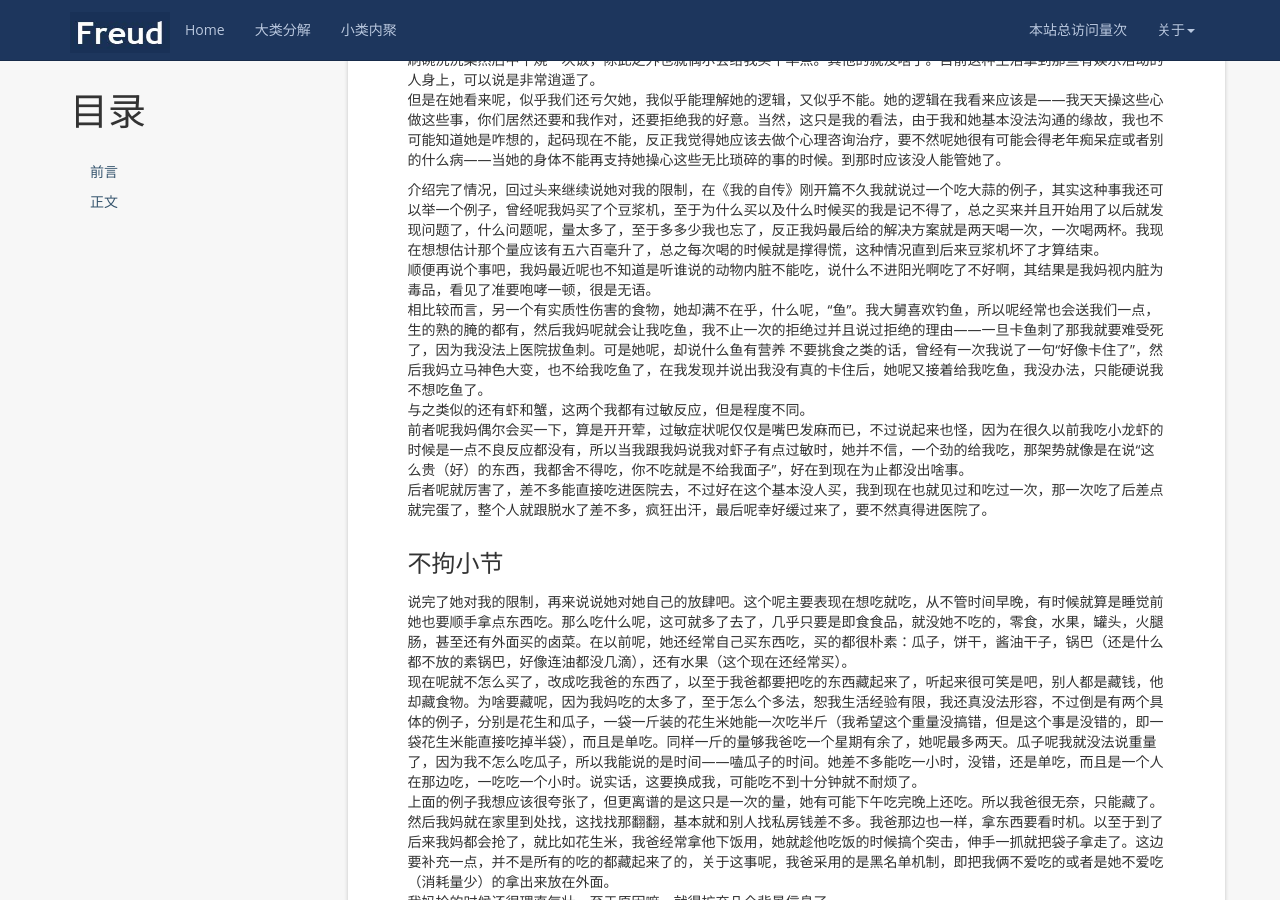
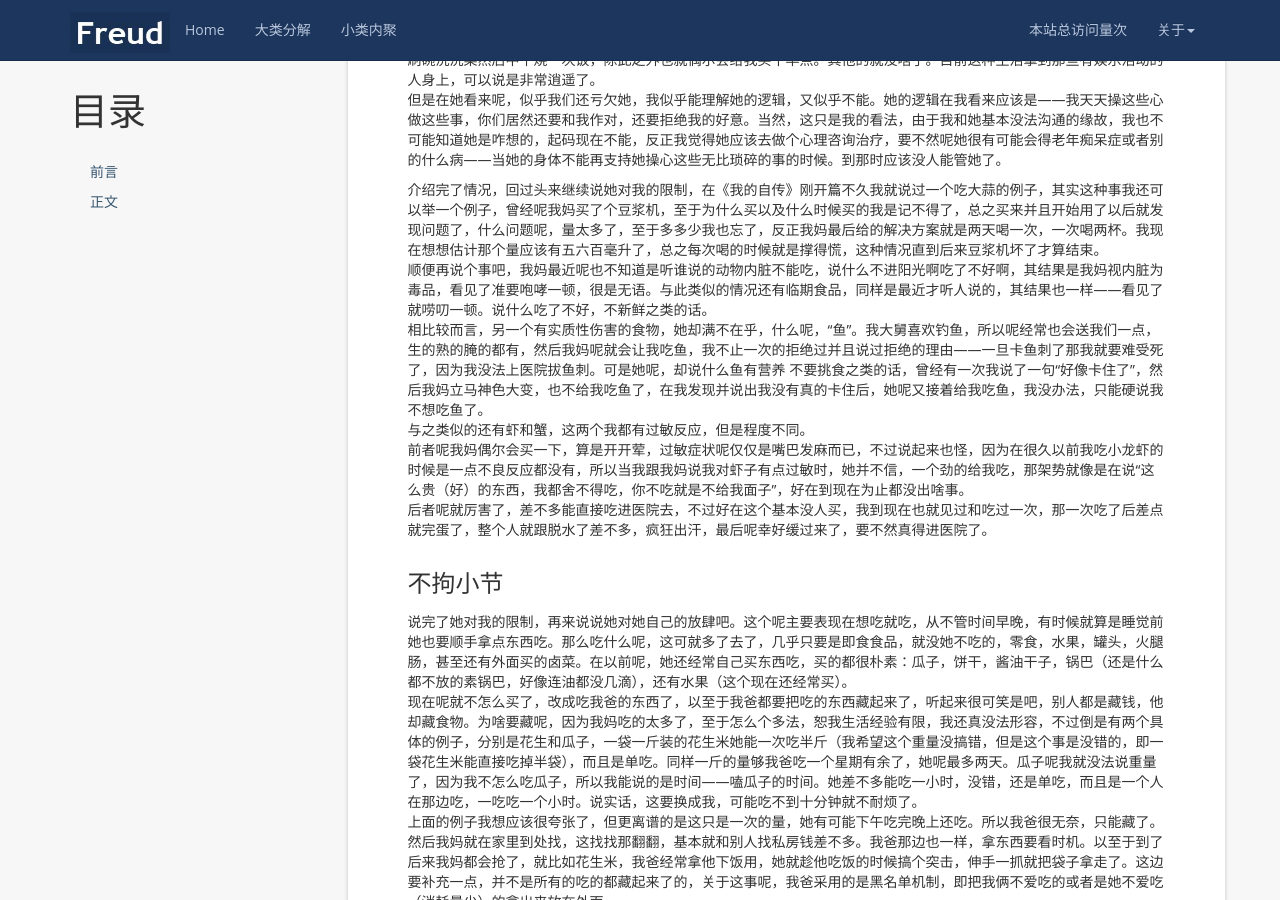
Before and after one commit to kljzndx/My-Blog, a Jekyll site: the page built from _posts/2022-11-23-细说家庭关系.md, in a window 1280 px wide and 900 px high, scrolled down 3966 px. Built offline with Jekyll 4.4.1, drawn with Linux system fonts in a browser that asks for light colours; nearby versions of some CDN libraries; comment, search, counter and statistics services are not loaded.

Commit message:
写作进度同步---临期食品唠叨

```diff
--- a/_posts/2022-11-23-细说家庭关系.md
+++ b/_posts/2022-11-23-细说家庭关系.md
@@ -97,7 +97,7 @@ ok，我妈的身体已经介绍完了，由于我爸的身体没这么奇葩，
 但是在她看来呢，似乎我们还亏欠她，我似乎能理解她的逻辑，又似乎不能。她的逻辑在我看来应该是——我天天操这些心做这些事，你们居然还要和我作对，还要拒绝我的好意。当然，这只是我的看法，由于我和她基本没法沟通的缘故，我也不可能知道她是咋想的，起码现在不能，反正我觉得她应该去做个心理咨询治疗，要不然呢她很有可能会得老年痴呆症或者别的什么病——当她的身体不能再支持她操心这些无比琐碎的事的时候。到那时应该没人能管她了。
 
 介绍完了情况，回过头来继续说她对我的限制，在《我的自传》刚开篇不久我就说过一个吃大蒜的例子，其实这种事我还可以举一个例子，曾经呢我妈买了个豆浆机，至于为什么买以及什么时候买的我是记不得了，总之买来并且开始用了以后就发现问题了，什么问题呢，量太多了，至于多多少我也忘了，反正我妈最后给的解决方案就是两天喝一次，一次喝两杯。我现在想想估计那个量应该有五六百毫升了，总之每次喝的时候就是撑得慌，这种情况直到后来豆浆机坏了才算结束。
-顺便再说个事吧，我妈最近呢也不知道是听谁说的动物内脏不能吃，说什么不进阳光啊吃了不好啊，其结果是我妈视内脏为毒品，看见了准要咆哮一顿，很是无语。
+顺便再说个事吧，我妈最近呢也不知道是听谁说的动物内脏不能吃，说什么不进阳光啊吃了不好啊，其结果是我妈视内脏为毒品，看见了准要咆哮一顿，很是无语。与此类似的情况还有临期食品，同样是最近才听人说的，其结果也一样——看见了就唠叨一顿。说什么吃了不好，不新鲜之类的话。
 相比较而言，另一个有实质性伤害的食物，她却满不在乎，什么呢，“鱼”。我大舅喜欢钓鱼，所以呢经常也会送我们一点，生的熟的腌的都有，然后我妈呢就会让我吃鱼，我不止一次的拒绝过并且说过拒绝的理由——一旦卡鱼刺了那我就要难受死了，因为我没法上医院拔鱼刺。可是她呢，却说什么鱼有营养 不要挑食之类的话，曾经有一次我说了一句“好像卡住了”，然后我妈立马神色大变，也不给我吃鱼了，在我发现并说出我没有真的卡住后，她呢又接着给我吃鱼，我没办法，只能硬说我不想吃鱼了。
 与之类似的还有虾和蟹，这两个我都有过敏反应，但是程度不同。
 前者呢我妈偶尔会买一下，算是开开荤，过敏症状呢仅仅是嘴巴发麻而已，不过说起来也怪，因为在很久以前我吃小龙虾的时候是一点不良反应都没有，所以当我跟我妈说我对虾子有点过敏时，她并不信，一个劲的给我吃，那架势就像是在说“这么贵（好）的东西，我都舍不得吃，你不吃就是不给我面子”，好在到现在为止都没出啥事。
```
